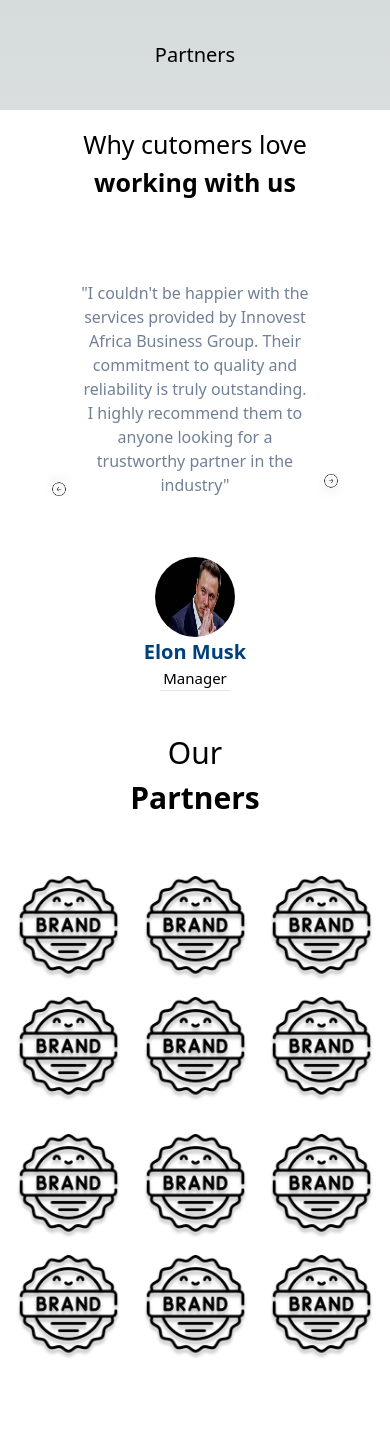
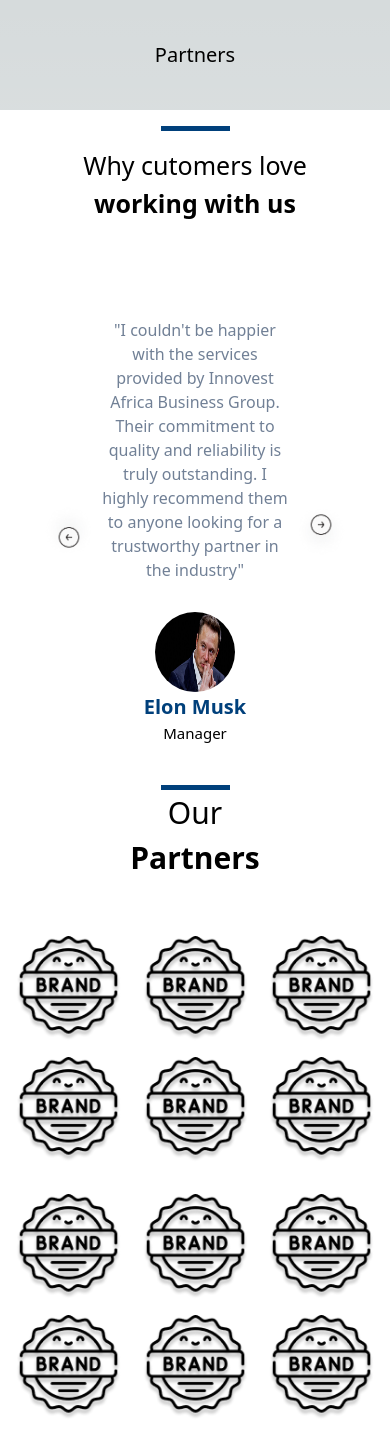
Before and after one commit to Upsurge-Tech/africa_business_group, a Next.js app: page /partners in a window 390 px wide. Before the commit the page ends 1376 px from the top, so only its background shows below. Built offline with nearby package versions, Linux system fonts and the light colour scheme.

Commit message:
updating files

```diff
--- a/src/components/partner_cmp/carousal.js
+++ b/src/components/partner_cmp/carousal.js
@@ -66,7 +66,7 @@ const CardCarousel = () => {
   return (
     <div className="flex justify-between mt-16 md:mt-10 w-4/5 mx-auto">
       <button className="" onClick={handlePrevious}>
-        <div className="md:w-[80px] md:h-[80px] w-[40px] h-[40px]">
+        <div className="md:w-[80px] md:h-[80px] w-[60px] h-[60px]">
           <img
             src="/partner_img/Right.png"
             alt="Right_arrow"
@@ -78,7 +78,7 @@ const CardCarousel = () => {
         <div className="md:w-[400px] w-full text-center mx-auto">
           <p className="text-[#718096]">{currentCard.quote}</p>
         </div>
-        <div className="flex justify-between w-full items-center mx-auto mt-[60px]">
+        <div className="flex justify-between w-full items-center mx-auto md:mt-[60px] mt-[30px]">
           <img
             src={previousCard.image}
             alt="Person"
@@ -103,7 +103,7 @@ const CardCarousel = () => {
         </div>
       </div>
       <button className="" onClick={handleNext}>
-        <div className="md:w-[80px] md:h-[80px] w-[40px] h-[40px]">
+        <div className="md:w-[80px] md:h-[80px] w-[60px] h-[60px]">
           <img
             src="/partner_img/Right.png"
             alt="Right_arrow"
--- a/src/pages/partners/index.js
+++ b/src/pages/partners/index.js
@@ -1,5 +1,5 @@
-import Carousal from '@/components/partner_cmp/carousal';
-import React from 'react';
+import Carousal from "@/components/partner_cmp/carousal";
+import React from "react";
 
 const partners = () => {
   return (
@@ -7,15 +7,20 @@ const partners = () => {
       <div className="">
         <h1 className="text-center py-10 text-[20px]">Partners</h1>
         <div className="bg-white text-black">
-          <h1 className="w-[250px] py-4 mx-auto text-center text-[25px]">
-            Why cutomers love <br />
-            <span className="font-bold">working with us</span>
-          </h1>
-          <Carousal/>
-          <div className="md:mt-20">
+          <div className="flex flex-col py-4">
+            <div className="mx-auto">
+              <img src="/partner_img/Line.png" alt="img" />
+            </div>
+            <h1 className="w-[250px] py-4 mx-auto text-center text-[25px]">
+              Why cutomers love <br />
+              <span className="font-bold">working with us</span>
+            </h1>
+          </div>
+          <Carousal />
+          <div className="md:mt-20 mt-10">
             <div className="flex flex-col">
-              <div className="h-10">
-                <hr className="text-[#00407B] w-[70px] h-full mx-auto leading-[10px]" />
+              <div className="mx-auto">
+                <img src="/partner_img/Line.png" alt="img" />
               </div>
               <p className="text-center text-[30px]">
                 Our
@@ -70,6 +75,6 @@ const partners = () => {
       </div>
     </div>
   );
-}
+};
 
-export default partners
+export default partners;
```
Also changed, not shown: public/partner_img/Line.png.
